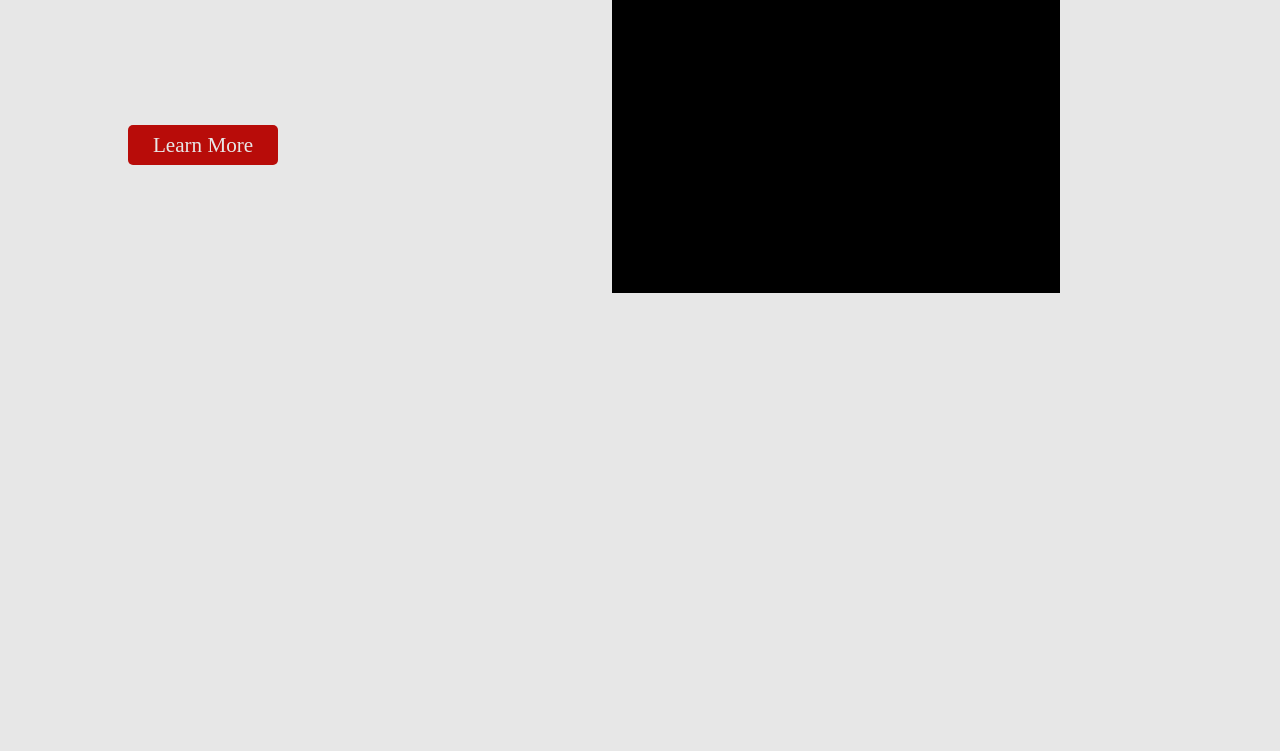
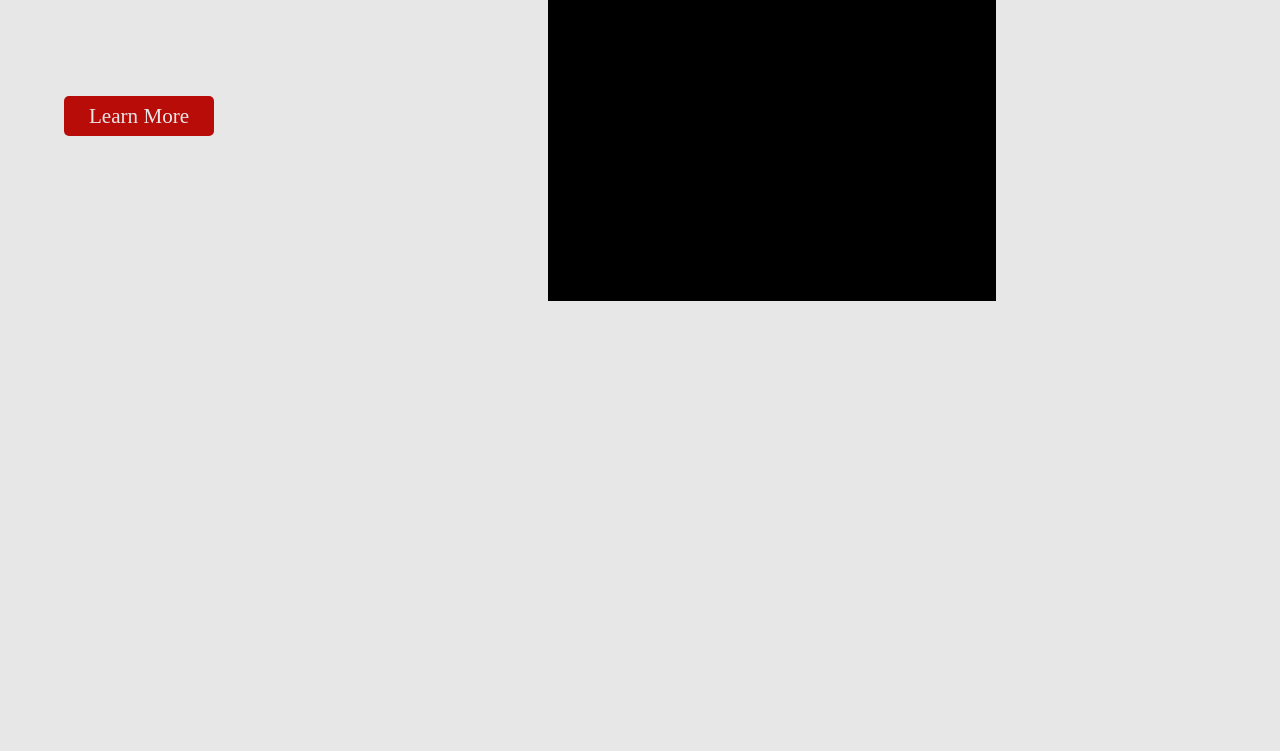
Before and after one commit to AlterDawg/Porfolio-Project, a plain HTML site: page Index.html in a window 1280 px wide. Shown: the part 392-1143 px from the top of the page. Drawn offline with Linux system fonts and the light colour scheme; a web font is replaced by a local one.

Commit message:
fixed margin and scroll issiue

```diff
--- a/style.css
+++ b/style.css
@@ -87,9 +87,9 @@ a {
 }
 .main-text {
   display: flex;
-  margin-top: 6vw;
-  margin-left: 10vw;
+  margin: 6vh 5vw;
   flex-direction: column;
+  flex: 1 1 400px;
 }
 #main-1 {
   display: flex;
@@ -122,6 +122,7 @@ a {
   height: auto;
 }
 .mainImage {
-  margin: 5vh 10vw;
+  margin: 6vh 5vw;
   box-sizing: border-box;
+  flex: 1 1 400px;
 }
```
